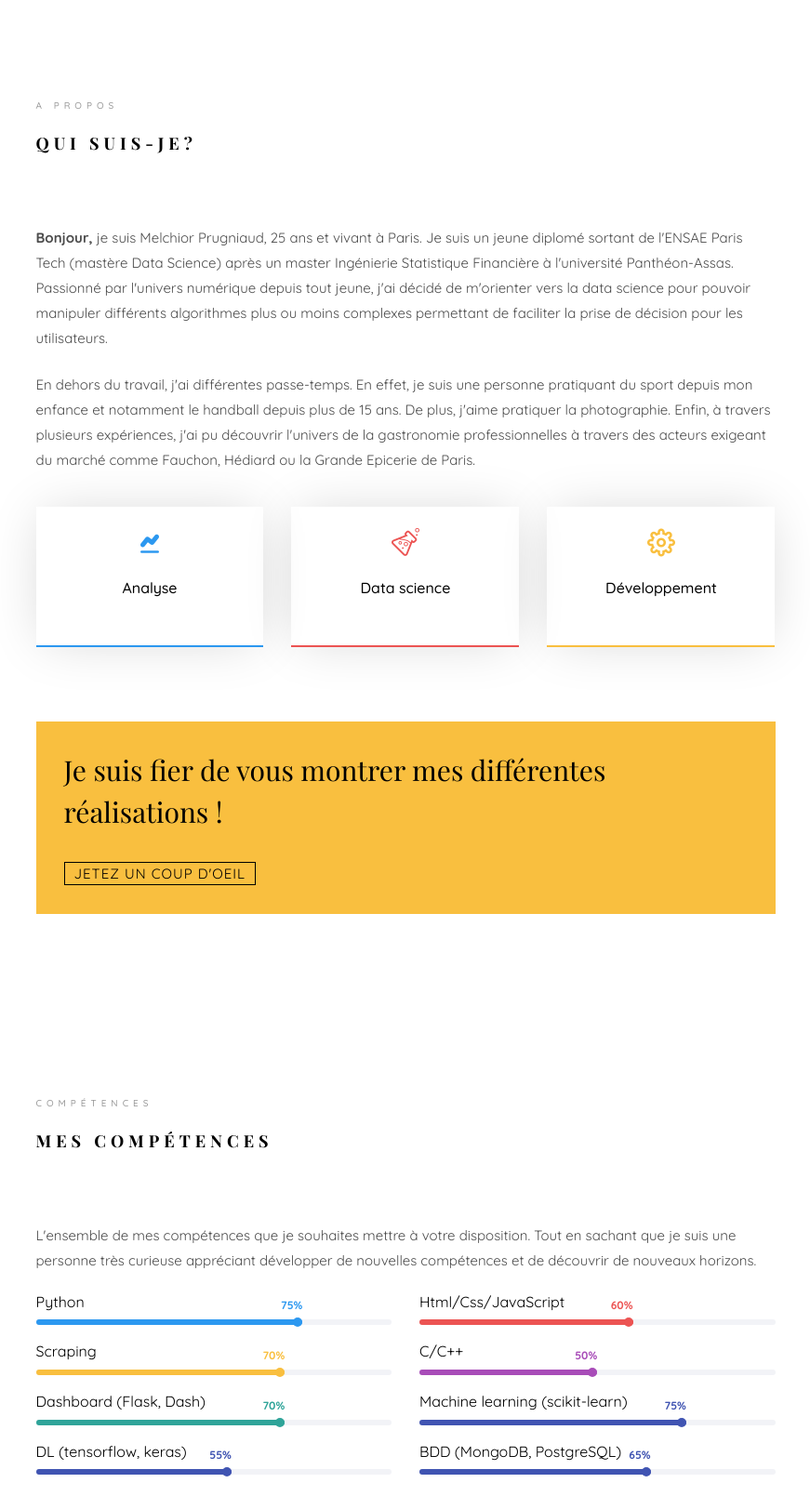
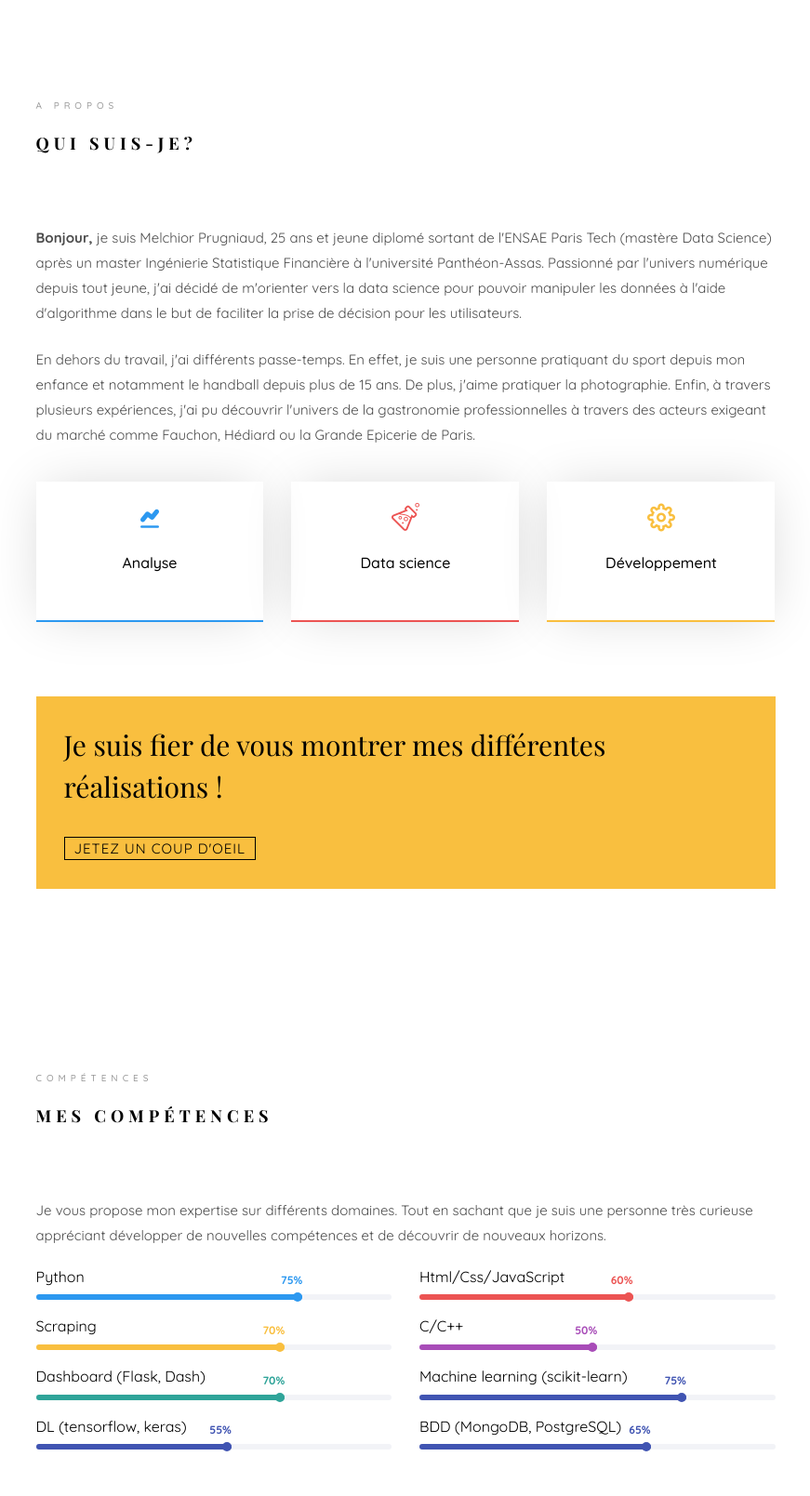
Before and after one commit to pihk94/Portfolio, a Flask app: page / in a window 1280 px wide. Shown: the part 905-2514 px from the top of the page at 93% size, without its empty margins (354-1225 px from the left). Run offline with Flask 2, Linux system fonts and the light colour scheme; some libraries are stand-ins or nearby versions; some web fonts are replaced.

Commit message:
Update index.html

```diff
--- a/app/templates/index.html
+++ b/app/templates/index.html
@@ -135,11 +135,11 @@
 									<div class="about-desc">
 										<span class="heading-meta">A propos</span>
 										<h2 class="colorlib-heading">Qui suis-je?</h2>
-										<p><strong>Bonjour, </strong> je suis Melchior Prugniaud, 25 ans et vivant à Paris. Je suis un jeune diplomé sortant de l'ENSAE Paris Tech (mastère Data Science) après un
+										<p><strong>Bonjour, </strong> je suis Melchior Prugniaud, 25 ans et jeune diplomé sortant de l'ENSAE Paris Tech (mastère Data Science) après un
 											master Ingénierie Statistique Financière à l'université Panthéon-Assas. Passionné par l'univers numérique depuis tout jeune, j'ai décidé de m'orienter vers la data science pour
-											pouvoir manipuler différents algorithmes plus ou moins complexes permettant de faciliter la prise de décision pour les utilisateurs.
+											pouvoir manipuler les données à l'aide d'algorithme dans le but de faciliter la prise de décision pour les utilisateurs.
 										</p>
-										<p>En dehors du travail, j'ai différentes passe-temps. En effet, je suis une personne pratiquant du sport depuis mon enfance et notamment le handball depuis plus de 15 ans. De plus, j'aime pratiquer la photographie.
+										<p>En dehors du travail, j'ai différents passe-temps. En effet, je suis une personne pratiquant du sport depuis mon enfance et notamment le handball depuis plus de 15 ans. De plus, j'aime pratiquer la photographie.
 											Enfin, à travers plusieurs expériences, j'ai pu découvrir l'univers de la gastronomie professionnelles à travers des acteurs exigeant du marché comme Fauchon, Hédiard ou la Grande Epicerie de Paris.  </p>
 									</div>
 								</div>
@@ -301,7 +301,7 @@
 					</div>
 					<div class="row">
 						<div class="col-md-12 animate-box" data-animate-effect="fadeInLeft">
-							<p>L'ensemble de mes compétences que je souhaites mettre à votre disposition. Tout en sachant que je suis une personne très curieuse appréciant développer de nouvelles compétences et de découvrir de nouveaux horizons.</p>
+							<p>Je vous propose mon expertise sur différents domaines. Tout en sachant que je suis une personne très curieuse appréciant développer de nouvelles compétences et de découvrir de nouveaux horizons.</p>
 						</div>
 						<div class="col-md-6 animate-box" data-animate-effect="fadeInLeft">
 							<div class="progress-wrap">
```
